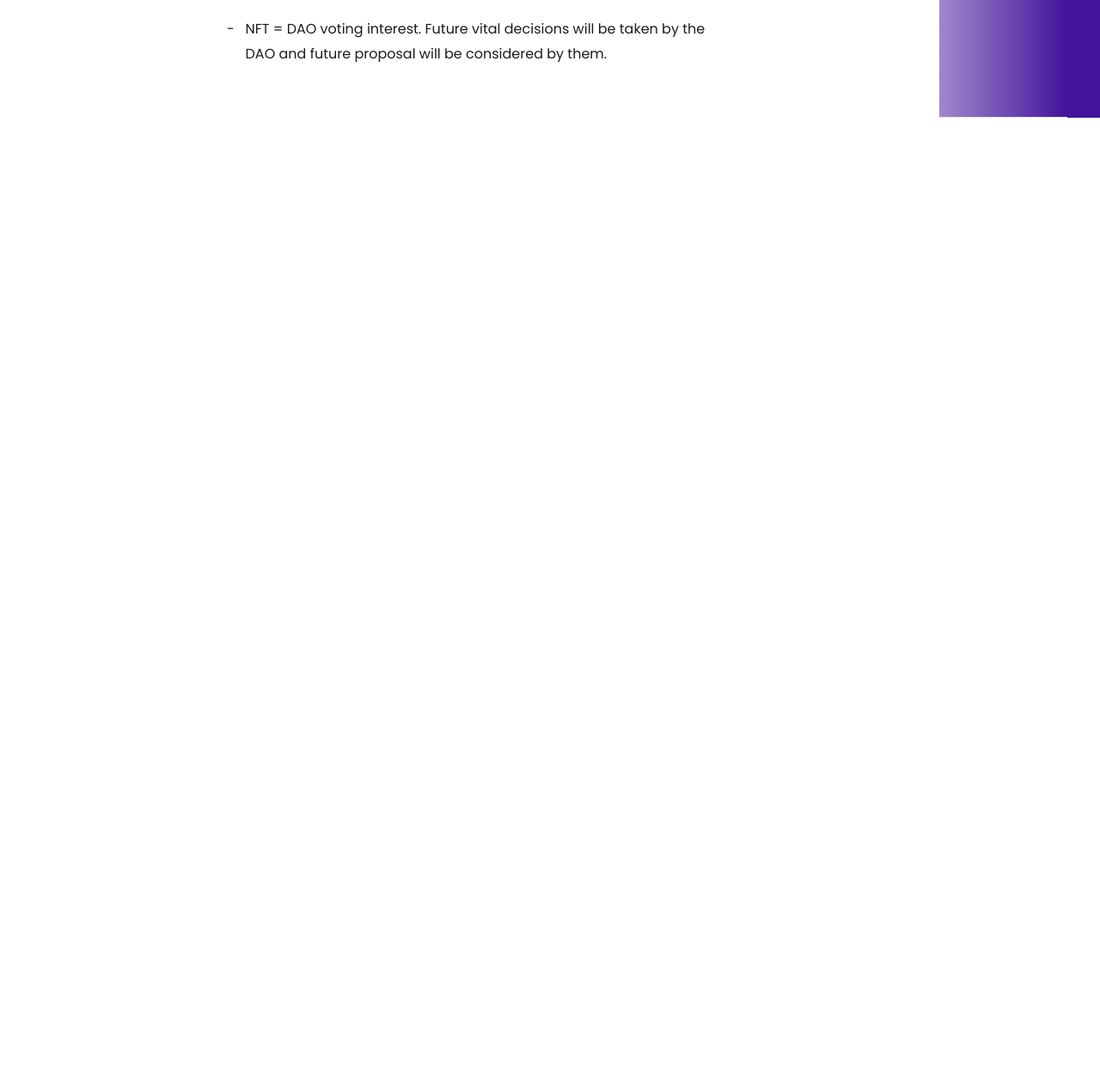
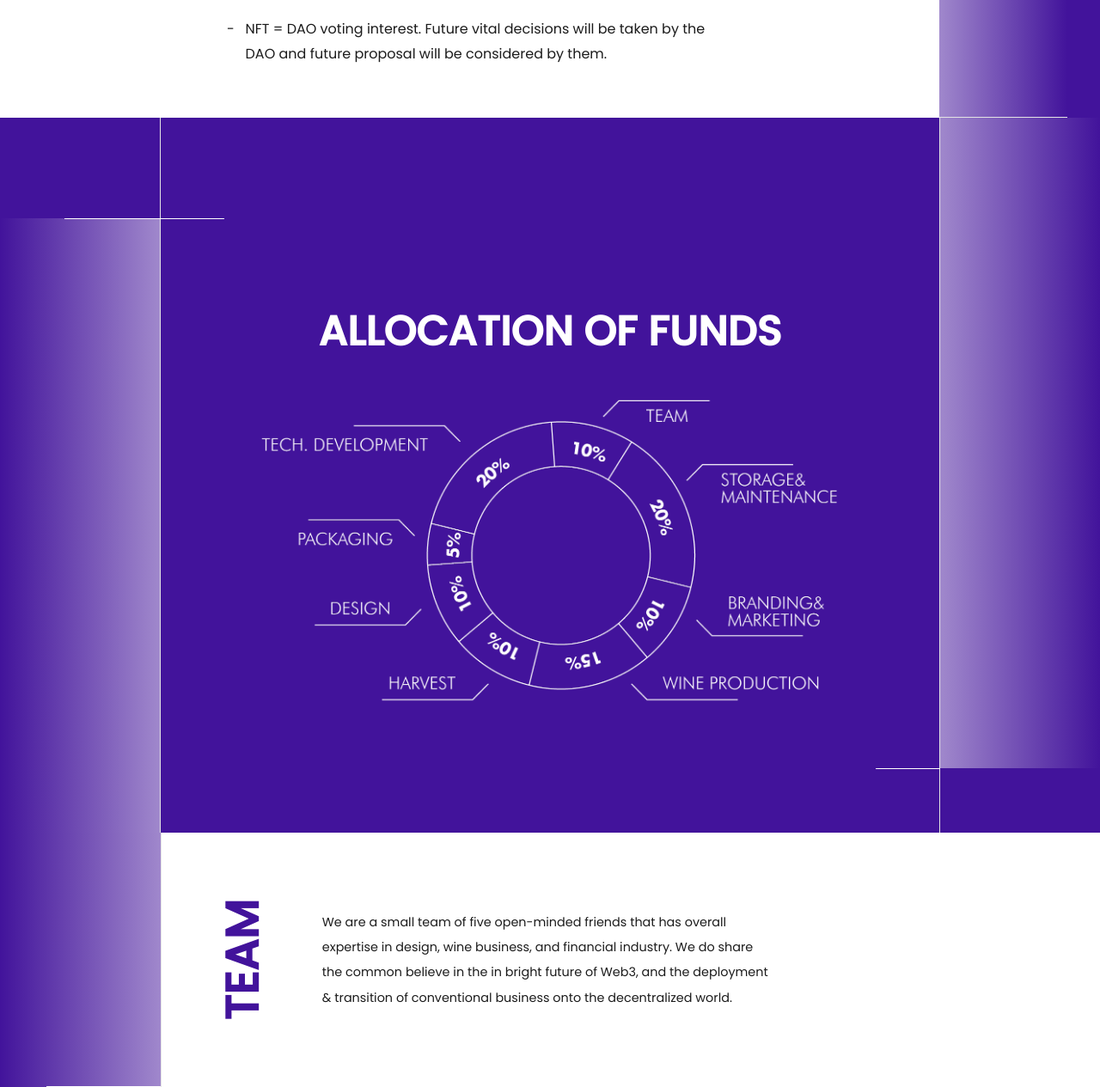
Before and after one commit to tommyyh/Vinum-Crypto, a plain HTML site: page index.html in a window 1280 px wide. Shown: the part 10177-11442 px from the top of the page at 86% size. Before the commit the page ends 10314 px from the top, so only its background shows below. Drawn offline with Linux system fonts and the light colour scheme.

Commit message:
Addded team section

```diff
--- a/index.html
+++ b/index.html
@@ -305,6 +305,34 @@
           <div class="inner_holder_r"></div>
         </div>
       </section>
+
+      <section class="funds">
+        <div class="funds_l"></div>
+
+        <div class="funds_m">
+          <h2>ALLOCATION OF FUNDS</h2>
+
+          <img src="./static/images/graf.png" alt="allocation of funds" />
+        </div>
+
+        <div class="funds_r"></div>
+      </section>
+
+      <section class="team">
+        <div class="team_left"></div>
+
+        <div class="team_main">
+          <h2>TEAM</h2>
+
+          <p>
+            We are a small team of five open-minded friends that has overall
+            expertise in design, wine business, and financial industry. We do
+            share the common believe in the in bright future of Web3, and the
+            deployment & transition of conventional business onto the
+            decentralized world.
+          </p>
+        </div>
+      </section>
     </div>
   </body>
 </html>
--- a/style.css
+++ b/style.css
@@ -554,3 +554,135 @@ main {
   opacity: 89%;
   line-height: 1.8rem;
 }
+
+.funds {
+  display: flex;
+  width: 100%;
+  height: 104vh;
+  background: var(--accent-color);
+}
+
+.funds_l {
+  position: relative;
+  width: 15%;
+  height: 100%;
+  background: linear-gradient(90deg, rgba(197, 167, 255, 0) 0%, #a088cc 100%);
+}
+
+.funds_l::before {
+  content: '';
+  position: absolute;
+  width: 100%;
+  height: 0.05rem;
+  background: #fff;
+  top: 14%;
+  right: -40%;
+}
+
+.funds_l::after {
+  content: '';
+  position: absolute;
+  width: 100%;
+  height: 14%;
+  top: 0;
+  background: var(--accent-color);
+}
+
+.funds_r {
+  position: relative;
+  width: 15%;
+  height: 100%;
+  background: linear-gradient(-90deg, rgba(197, 167, 255, 0) 0%, #a088cc 100%);
+}
+
+.funds_r::before {
+  content: '';
+  position: absolute;
+  width: 100%;
+  height: 0.05rem;
+  background: #fff;
+  bottom: 9%;
+  left: -40%;
+}
+
+.funds_r::after {
+  content: '';
+  position: absolute;
+  width: 100%;
+  height: 9%;
+  bottom: 0;
+  background: var(--accent-color);
+}
+
+.funds_m {
+  display: flex;
+  flex-direction: column;
+  align-items: center;
+  justify-content: center;
+  width: 73%;
+  height: 100%;
+  border-left: var(--border);
+  border-right: var(--border);
+  padding-top: 7%;
+}
+
+.funds_m h2 {
+  color: #fff;
+  font-size: 3rem;
+  font-weight: bolder;
+}
+
+.funds_m img {
+  width: 80%;
+  margin-top: 1rem;
+}
+
+.team {
+  display: flex;
+  width: 100%;
+  height: 37vh;
+  background: var(--accent-color);
+}
+
+.team_left {
+  position: relative;
+  width: 29.8%;
+  height: 100%;
+  background: linear-gradient(90deg, rgba(197, 167, 255, 0) 0%, #a088cc 100%);
+  border-right: var(--border);
+}
+
+.team_left::after {
+  content: '';
+  position: absolute;
+  width: 71%;
+  height: 0.05rem;
+  background: #fff;
+  bottom: 0%;
+  right: 0;
+}
+
+.team_main {
+  display: flex;
+  align-items: center;
+  background: #fff;
+  width: 174%;
+  height: 100%;
+}
+
+.team_main h2 {
+  writing-mode: vertical-rl;
+  color: var(--accent-color);
+  font-weight: bolder;
+  transform: scale(-1, -1);
+  font-size: 3.3rem;
+  margin-left: 5%;
+}
+
+.team_main p {
+  opacity: 89%;
+  line-height: 1.83rem;
+  font-size: 0.9em;
+  margin-left: 5%;
+  margin-right: 35%;
+}
```
Also changed, not shown: static/images/graf.png (added).
